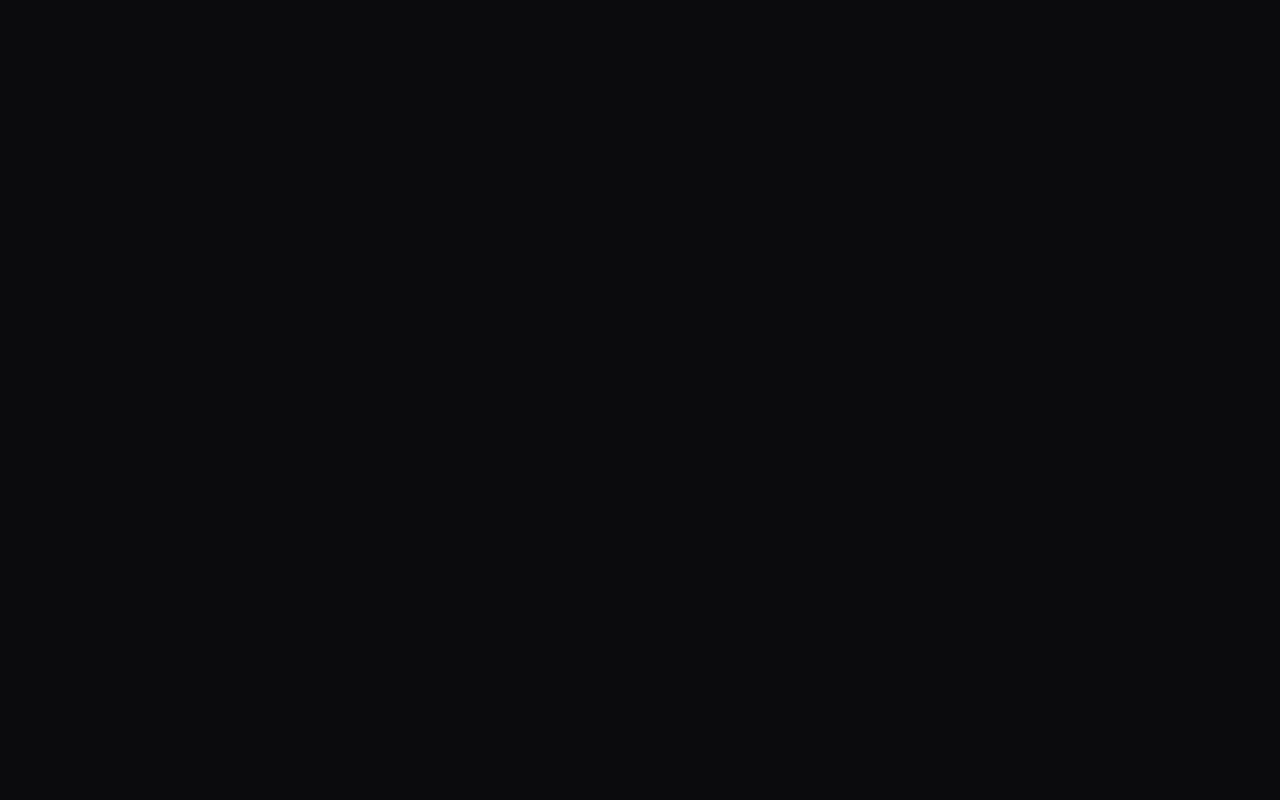
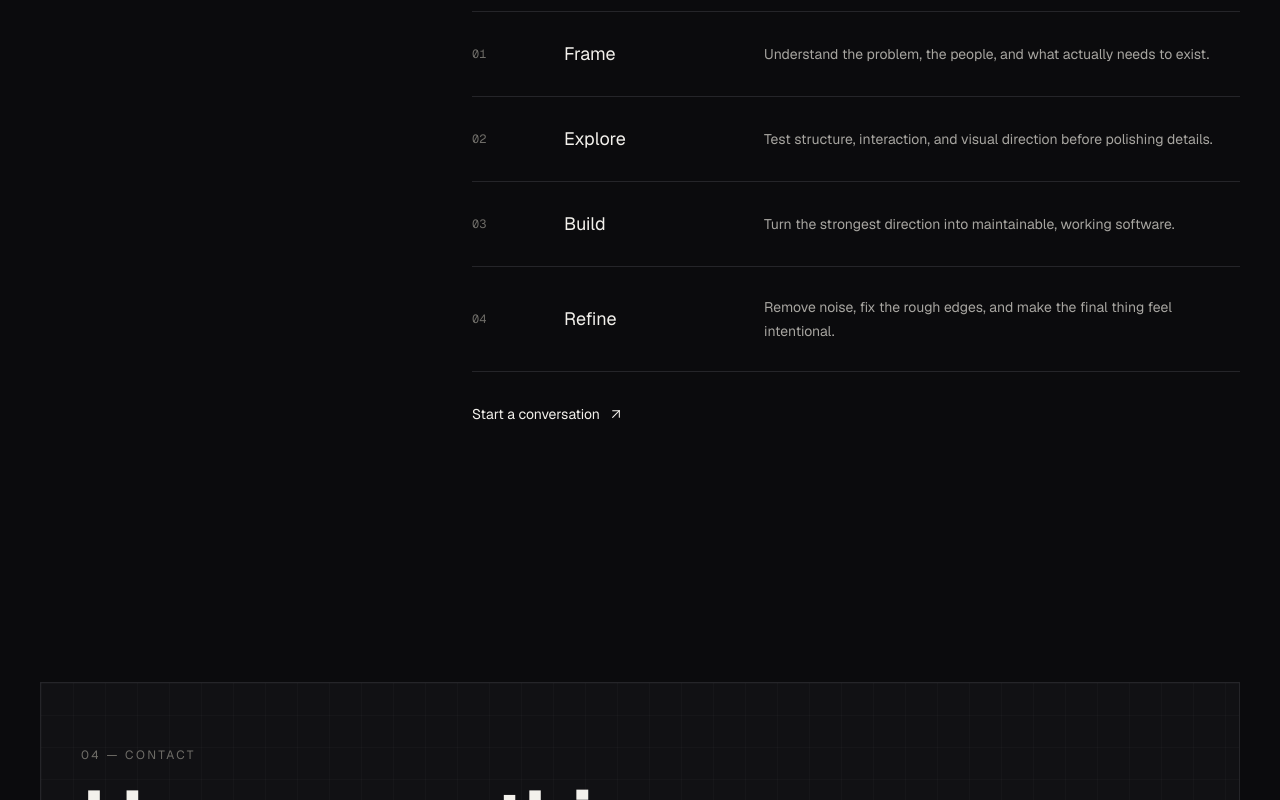
Before and after one commit to inputtext/pixelforge-portfolio, a Next.js app: page / in a window 1280 px wide. Shown: the part 2840-3640 px from the top of the page. Before the commit the page ends 2534 px from the top, so only its background shows below. Built offline with nearby package versions, Linux system fonts and the light colour scheme.

Commit message:
feat: complete PixelForge homepage flow

```diff
--- a/app/page.tsx
+++ b/app/page.tsx
@@ -1,6 +1,8 @@
 import Experiments from "@/components/Experiments";
 import Hero from "@/components/Hero";
 import Navbar from "@/components/Navbar";
+import Process from "@/components/Process";
+import Contact from "@/components/Contact";
 import SelectedWork from "@/components/SelectedWork";
 
 export default function Home() {
@@ -10,6 +12,8 @@ export default function Home() {
       <Hero />
       <SelectedWork />
       <Experiments />
+      <Process />
+      <Contact />
     </main>
   );
 }
```
